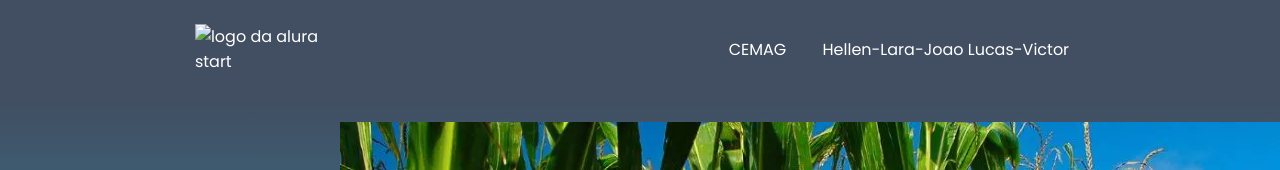
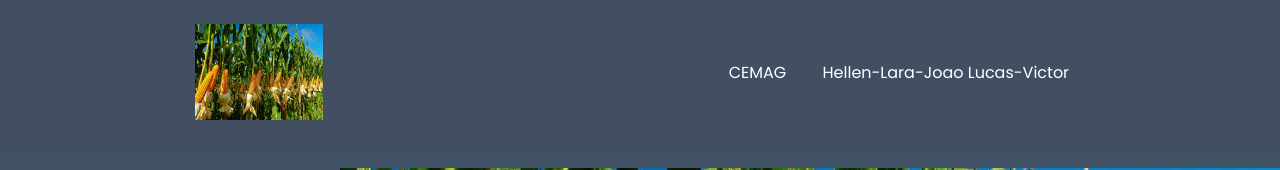
Before and after one commit to Hellen2008/projetoagrinho, a plain HTML site: page index.html in a window 1280 px wide. Shown: the top 170 px of the page. Drawn offline with Linux system fonts and the light colour scheme.

Commit message:
cabecalho

```diff
--- a/index.html
+++ b/index.html
@@ -12,7 +12,7 @@
 </head>
 <body>
     <header class="cabecalho">
-        <img class="cabecalho-imagem" src="alura.jpg" alt="logo da alura start">
+        <img class="cabecalho-imagem" src="plantaçaomilho.webp" alt="plantacao de milho">
         <ul class="cabecalho-lista">
             <li class="cabecalho-lista-item">CEMAG</li>
             <li class="cabecalho-lista-item">Hellen-Lara-Joao Lucas-Victor</li>
```
